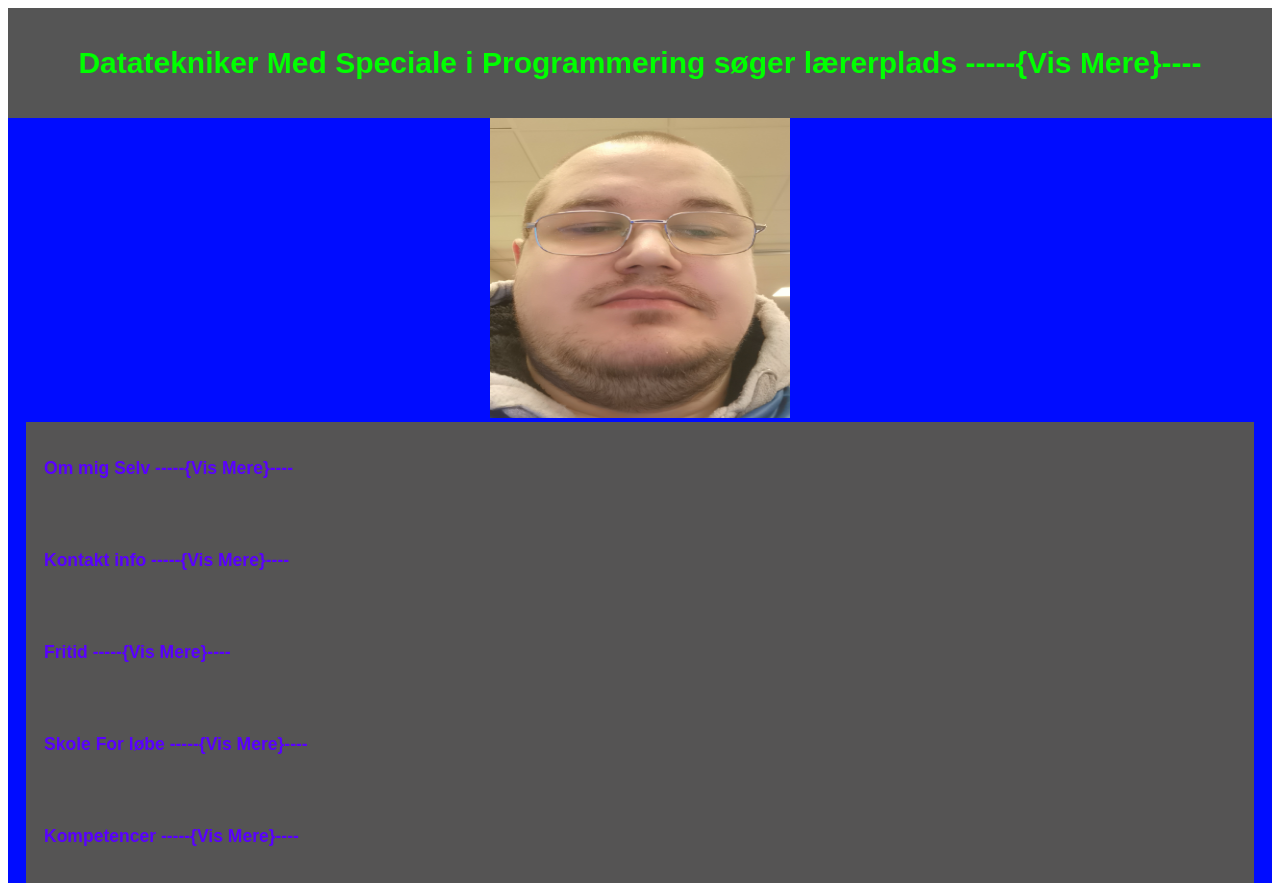
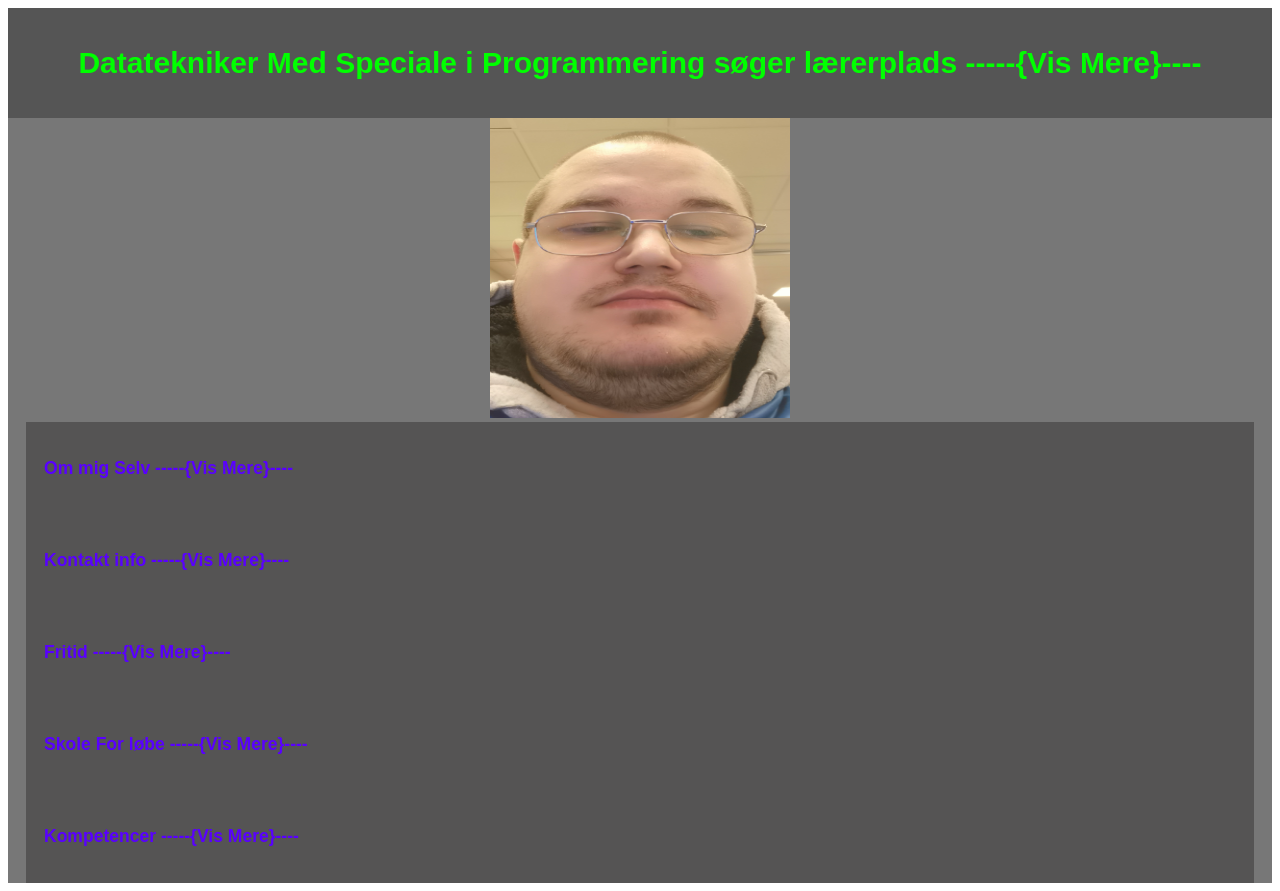
Before and after one commit to Royal-Network/Royal-Network.github.io, a plain HTML site: page index.html in a window 1280 px wide. Both pictures are taken after a click on the button 640 px from the left and 63 px from the top of the page. Drawn offline with Linux system fonts and the light colour scheme.

Commit message:
fix farve da den bugged

```diff
--- a/index.html
+++ b/index.html
@@ -24,7 +24,7 @@
   padding: 0 18px;
   display: none;
   overflow: hidden;
-  background-color: #000CFF;
+  background-color: #777777;
 }
 </style>
 </head>
```
